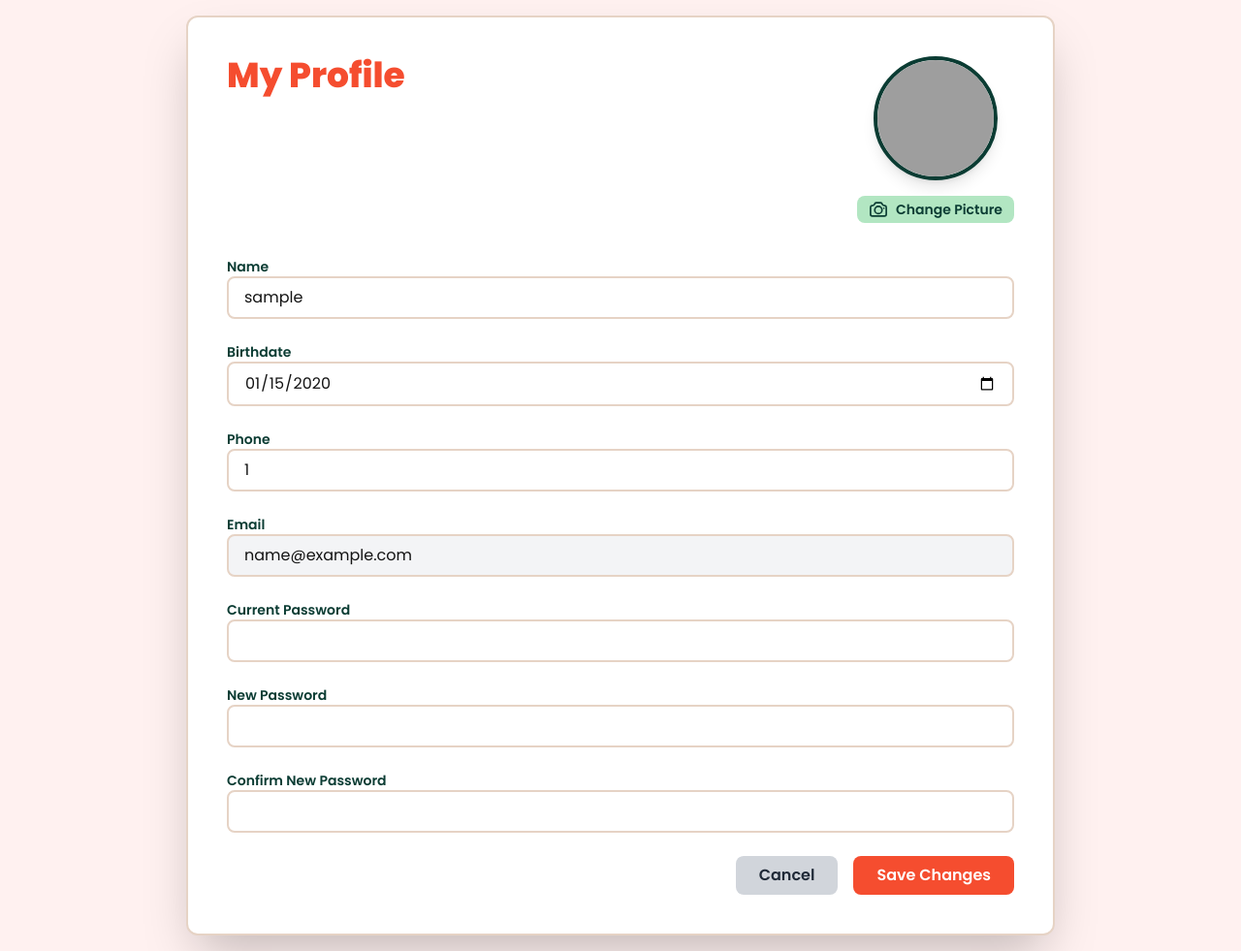
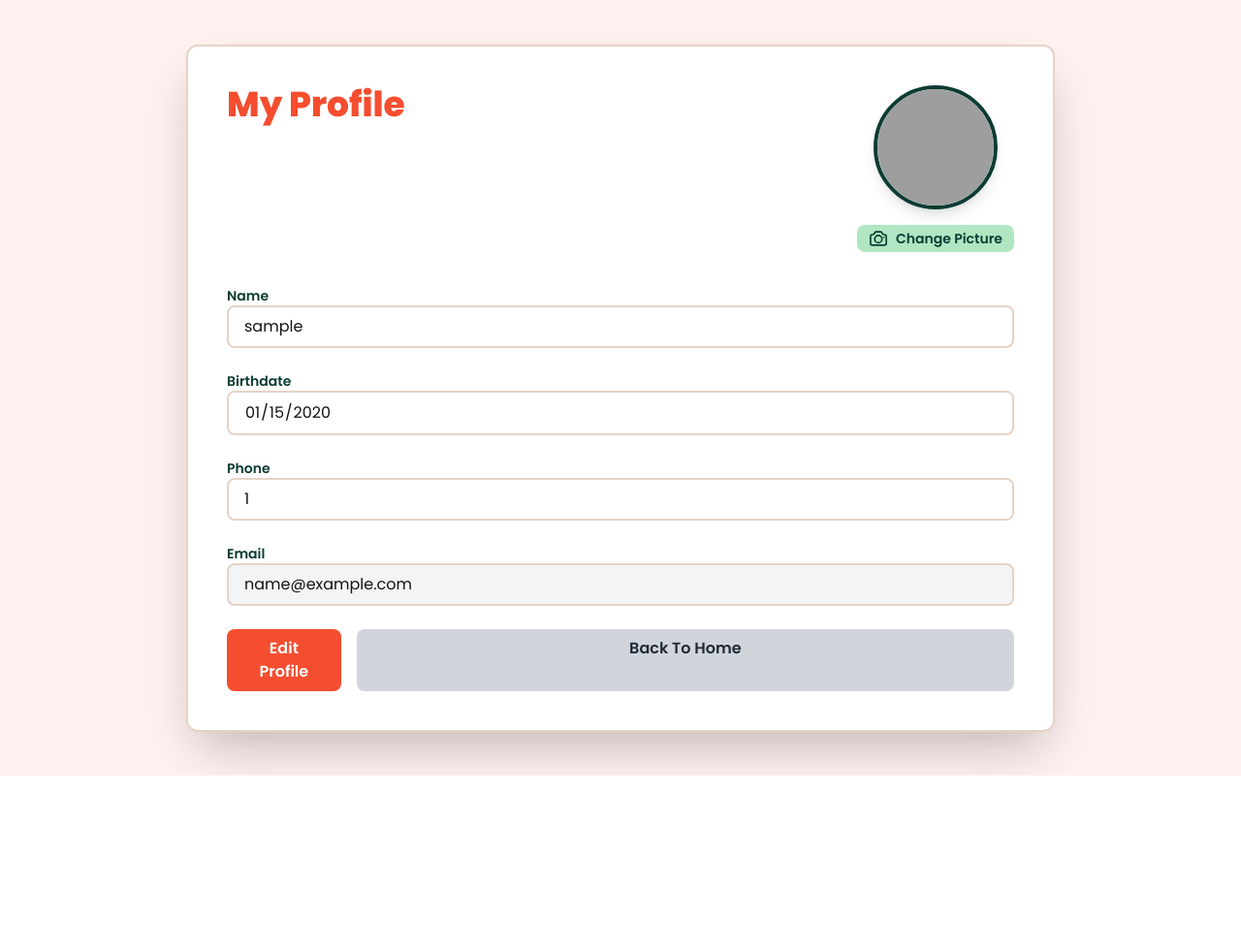
Before and after one commit to Central-Canteen-Payment-Integration/CenPI, a PHP site: template app/views/user/profile.php in a window 1280 px wide. Shown: the whole page at 97% size. After the commit the page ends 800 px from the top, so only its background shows below. Run offline with PHP 8.4, Linux system fonts and the light colour scheme; the template is opened without the code that fills it: most values are stand-ins (such as "Sample title", 1, 10 or a date in 2020); style sheets or scripts are compiled from the project's sources; some libraries are stand-ins or nearby versions; grey boxes are pictures that could not be loaded.

Commit message:
ngubah tampilan di profile.php buat mode edit

```diff
--- a/app/views/user/profile.php
+++ b/app/views/user/profile.php
@@ -45,11 +45,13 @@
             <!-- Feedback Messages -->
             <?php if (isset($_SESSION['success'])): ?>
                 <div class="p-4 mb-6 text-sm text-white bg-[var(--accent)] rounded-lg">
-                    <?php echo $_SESSION['success']; unset($_SESSION['success']); ?>
+                    <?php echo $_SESSION['success'];
+                    unset($_SESSION['success']); ?>
                 </div>
             <?php elseif (isset($_SESSION['error'])): ?>
                 <div class="p-4 mb-6 text-sm text-white bg-[var(--primary)] rounded-lg">
-                    <?php echo $_SESSION['error']; unset($_SESSION['error']); ?>
+                    <?php echo $_SESSION['error'];
+                    unset($_SESSION['error']); ?>
                 </div>
             <?php endif; ?>
 
@@ -58,42 +60,75 @@
                 <div>
                     <label for="name" class="block text-sm font-semibold text-[var(--secondary)]">Name</label>
                     <input type="text" id="name" name="username" class="w-full px-4 py-2 border-2 border-[var(--neutral)] rounded-lg focus:outline-none focus:ring focus:ring-[var(--accent)]"
-                        value="<?php echo htmlspecialchars($data['user']['USERNAME']); ?>" required>
+                        value="<?php echo htmlspecialchars($data['user']['USERNAME']); ?>" readonly>
                 </div>
                 <div>
                     <label for="birthdate" class="block text-sm font-semibold text-[var(--secondary)]">Birthdate</label>
                     <input type="date" id="birthdate" name="birthdate" class="w-full px-4 py-2 border-2 border-[var(--neutral)] rounded-lg focus:outline-none focus:ring focus:ring-[var(--accent)]"
-                        value="<?php echo htmlspecialchars($data['user']['BIRTHDATE'] ?? ''); ?>" required>
+                        value="<?php echo htmlspecialchars($data['user']['BIRTHDATE'] ?? ''); ?>" readonly>
                 </div>
                 <div>
                     <label for="phone" class="block text-sm font-semibold text-[var(--secondary)]">Phone</label>
                     <input type="tel" id="phone" name="phone_number" class="w-full px-4 py-2 border-2 border-[var(--neutral)] rounded-lg focus:outline-none focus:ring focus:ring-[var(--accent)]"
-                        value="<?php echo htmlspecialchars($data['user']['PHONE_NUMBER'] ?? ''); ?>" required>
+                        value="<?php echo htmlspecialchars($data['user']['PHONE_NUMBER'] ?? ''); ?>" readonly>
                 </div>
                 <div>
                     <label for="email" class="block text-sm font-semibold text-[var(--secondary)]">Email</label>
                     <input type="email" id="email" class="w-full px-4 py-2 border-2 border-[var(--neutral)] rounded-lg bg-gray-100 focus:outline-none" value="<?php echo htmlspecialchars($data['user']['EMAIL']); ?>" readonly>
                 </div>
+                <div id="editFields" class="hidden">
                 <div>
                     <label for="currentPassword" class="block text-sm font-semibold text-[var(--secondary)]">Current Password</label>
-                    <input type="password" id="currentPassword" name="currentPassword" class="w-full px-4 py-2 border-2 border-[var(--neutral)] rounded-lg focus:outline-none focus:ring focus:ring-[var(--accent)]" required>
+                    <input type="password" id="currentPassword" name="currentPassword" class="w-full px-4 py-2 border-2 border-[var(--neutral)] rounded-lg focus:outline-none focus:ring focus:ring-[var(--accent)]"readonly>
                 </div>
-                <div>
-                    <label for="newPassword" class="block text-sm font-semibold text-[var(--secondary)]">New Password</label>
-                    <input type="password" id="newPassword" name="newPassword" class="w-full px-4 py-2 border-2 border-[var(--neutral)] rounded-lg focus:outline-none focus:ring focus:ring-[var(--accent)]" required>
-                </div>
-                <div>
-                    <label for="confirmNewPassword" class="block text-sm font-semibold text-[var(--secondary)]">Confirm New Password</label>
-                    <input type="password" id="confirmNewPassword" name="confirmNewPassword" class="w-full px-4 py-2 border-2 border-[var(--neutral)] rounded-lg focus:outline-none focus:ring focus:ring-[var(--accent)]" required>
+                    <div>
+                        <label for="newPassword" class="block text-sm font-semibold text-[var(--secondary)]">New Password</label>
+                        <input type="password" id="newPassword" name="newPassword" class="w-full px-4 py-2 border-2 border-[var(--neutral)] rounded-lg focus:outline-none focus:ring focus:ring-[var(--accent)]"readonly>
+                    </div>
+                    <div>
+                        <label for="confirmNewPassword" class="block text-sm font-semibold text-[var(--secondary)]">Confirm New Password</label>
+                        <input type="password" id="confirmNewPassword" name="confirmNewPassword" class="w-full px-4 py-2 border-2 border-[var(--neutral)] rounded-lg focus:outline-none focus:ring focus:ring-[var(--accent)]"readonly>
+                    </div>
                 </div>
                 <div class="flex justify-end space-x-4">
-                    <a href="/home" class="px-6 py-2 bg-gray-300 text-gray-800 font-semibold rounded-lg hover:bg-[var(--neutral)]">Cancel</a>
-                    <button type="submit" class="px-6 py-2 bg-[var(--primary)] text-white font-semibold rounded-lg hover:bg-[var(--secondary)]">Save Changes</button>
+                    <button id="editButton" type="button" class="px-6 py-2 bg-[var(--primary)] text-white font-semibold rounded-lg hover:bg-[var(--secondary)]" onclick="toggleEdit()">Edit Profile</button>
+                    <button id="saveButton" type="submit" class="px-6 py-2 bg-[var(--primary)] text-white font-semibold rounded-lg hover:bg-[var(--secondary)] hidden">Save Changes</button>
+                    <a href="/home" class="w-full px-6 py-2 bg-gray-300 text-gray-800 font-semibold rounded-lg hover:bg-[var(--neutral)] text-center block">
+                        Back To Home
+                    </a>
                 </div>
             </form>
+
+            <script>
+                function toggleEdit() {
+                    const inputs = document.querySelectorAll('#profileForm input');
+                    const editFields = document.getElementById('editFields');
+                    const editButton = document.getElementById('editButton');
+                    const saveButton = document.getElementById('saveButton');
+
+                    inputs.forEach(input => {
+                        if (input.id !== 'email') {
+                            input.readOnly = !input.readOnly;
+                        }
+                    });
+
+                    if (editFields.classList.contains('hidden')) {
+                        editFields.classList.remove('hidden');
+                        saveButton.classList.remove('hidden');
+                        editButton.textContent = 'Cancel';
+                    } else {
+                        editFields.classList.add('hidden');
+                        saveButton.classList.add('hidden');
+                        editButton.textContent = 'Edit Profile';
+                    }
+                }
+            </script>
         </div>
     </div>
+
 </body>
 
 
+
+
 </html>
```
